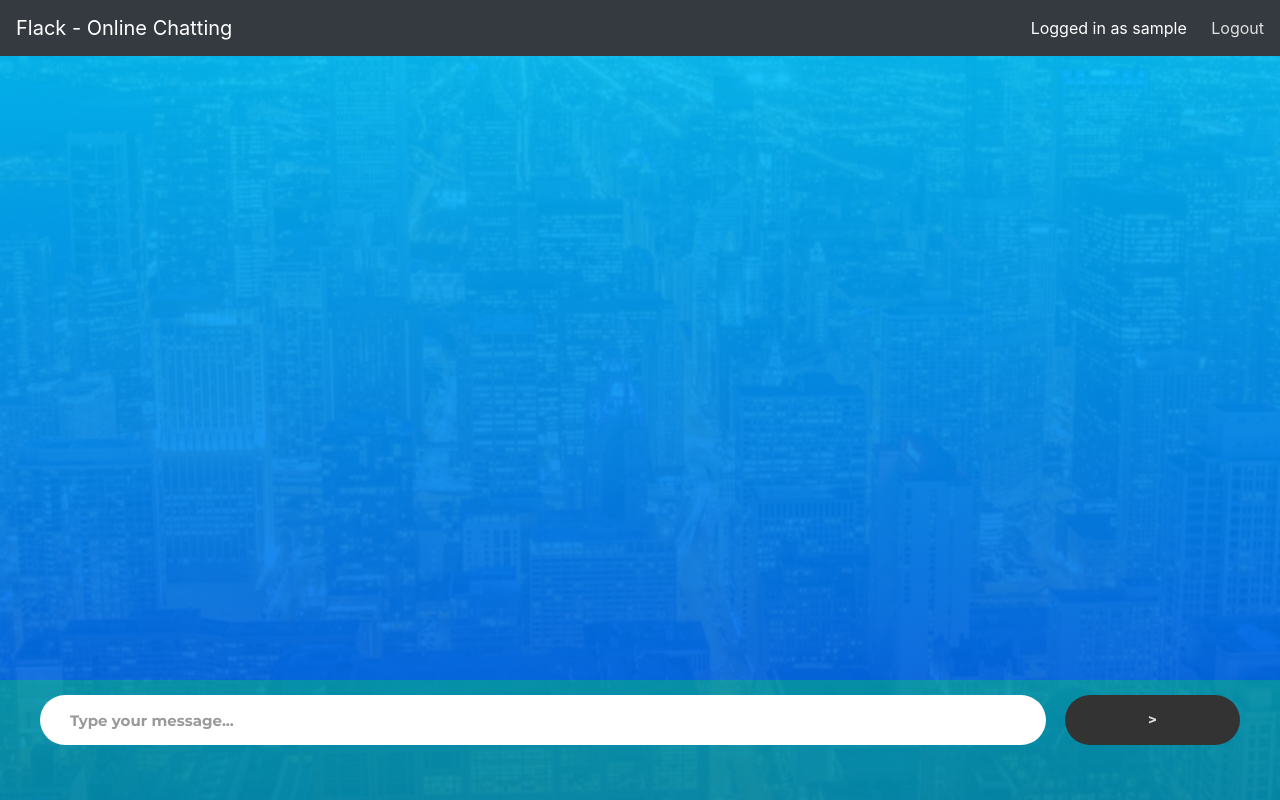
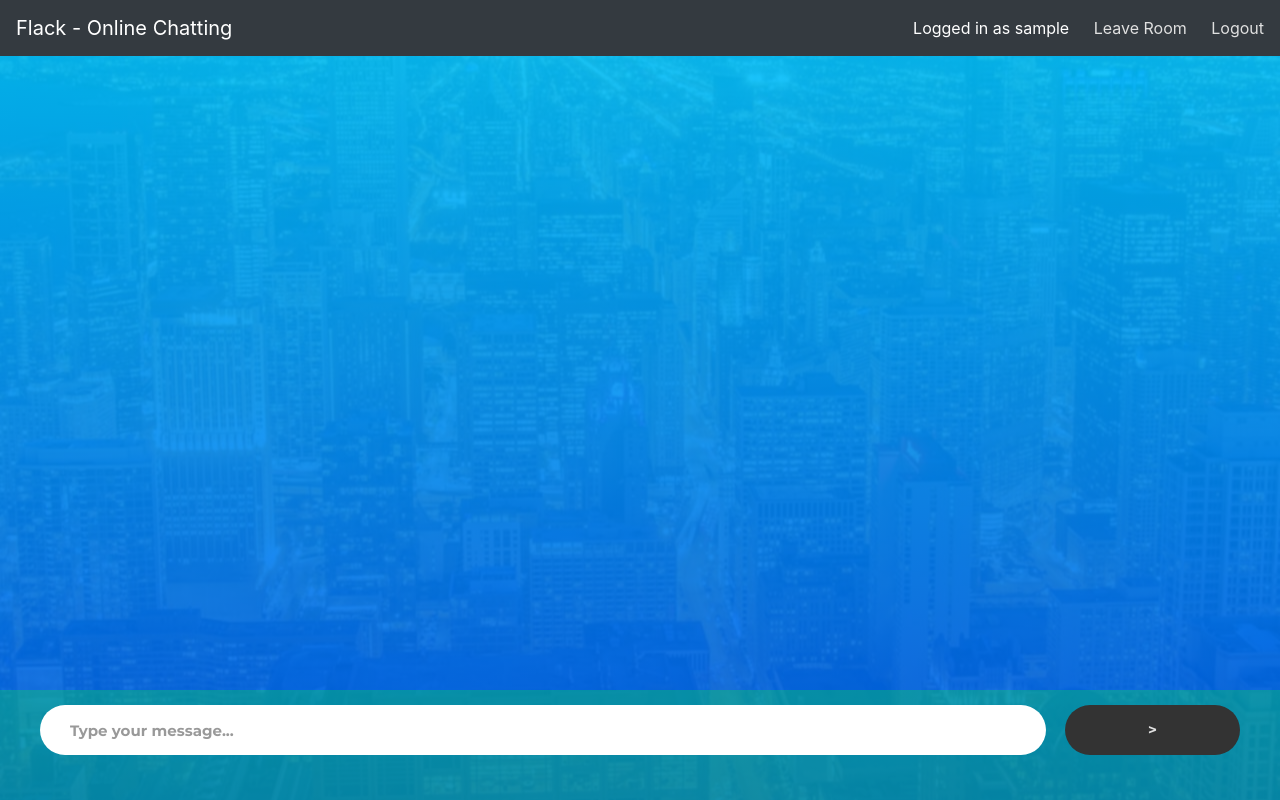
Before and after one commit to hanif-ali/cs50w, a Flask app: template project2/templates/chat.html in a window 1280 px wide. Run offline with Flask 2, Linux system fonts and the light colour scheme; the template is opened without the code that fills it: most values are stand-ins (such as "Sample title", 1, 10 or a date in 2020); some libraries are stand-ins or nearby versions.

Commit message:
Improved on backend Added chat join/leave features Message in group upon joining/leaving Changed the data structures for storing messages

```diff
--- a/project2/application.py
+++ b/project2/application.py
@@ -7,7 +7,7 @@ app.config["SECRET_KEY"] = "1k3jflakj3243kljs"
 
 socket = SocketIO(app)
 
-users = []
+users = {}
 
 # {"room":[ ("Sender", "Text") ] }
 chat_rooms = {}
@@ -33,10 +33,15 @@ def add_header(r):
     r.headers['Cache-Control'] = 'public, max-age=0'
     return r
 
+def leave_group(username):
+    if users[username]:
+        chat_rooms[users[username]].append((username, "Left the group."))
+    users[username] = None
+
 
 @app.route("/")
 def index():
-    if session.get("logged_in"):
+    if session.get("logged_in") and session.get("username") in users:
         return redirect("/join")
     print(users, file=sys.stdout)
     return render_template("index.html")
@@ -50,7 +55,7 @@ def login():
     if username in users:
         return render_template("index.html", taken=True)
     else:
-        users.append(username)
+        users[username] = None
         session["logged_in"] = True
         session["username"] = username
         session["gender"] = gender
@@ -59,17 +64,20 @@ def login():
 
 @app.route("/join")
 def join():
-    if not session.get("logged_in"):
+    username = session.get("username")
+    if not (session.get("logged_in") and username in users):
         return redirect("/")
-    username = session.get("username")
+    if users[username]:
+        return redirect(f"/chat/{users[username]}")
     room_names = list(chat_rooms.keys())
     return render_template("join.html", room_names=room_names, username=username)
 
 
 @app.route("/create", methods=["POST"])
 def create_room():
-    if not session.get("logged_in"):
+    if not (session.get("logged_in") and session.get("username") in users):
         return redirect("/")
+    username = session["username"]
 
     room_name = request.form.get("name")
     topic = request.form.get("topic")
@@ -79,24 +87,33 @@ def create_room():
 
     else:
         chat_rooms[room_name] = []
-        chat_rooms[room_name].append((session["username"], "Created Group"))
+        chat_rooms[room_name].append((username, "Created Group"))
+        users[username] = room_name
         return redirect(f"/chat/{room_name}")
 
 
 @app.route("/join_room", methods=["POST"])
 def join_room():
+
+    if not (session.get("logged_in") and session.get("username") in users):
+        return redirect("/")
+
+    username = session.get("username")
+
     room_name = request.form.get("room_name")
-    if not session.get("logged_in"):
-        return redirect("/")
+
     if room_name in chat_rooms.keys():
+        users[username] = room_name
+        chat_rooms[room_name].append((username, "Joined the Chat"))
         return redirect(f"/chat/{room_name}")
+
     else:
         return redirect(url_for("join"))
 
 
 @app.route("/chat/<string:room_name>")
 def chat(room_name):
-    if not session.get("logged_in"):
+    if not (session.get("logged_in") and session.get("username") in users):
         return redirect("/")
     username = session.get("username")
     if room_name not in chat_rooms.keys():
@@ -108,7 +125,7 @@ def chat(room_name):
 
 @app.route("/add", methods=["POST"])
 def add_message():
-    if not session.get("logged_in"):
+    if not (session.get("logged_in") and session.get("username") in users):
         return redirect("/")
     username = session.get("username")
     room_name = request.form.get("room_name")
@@ -123,13 +140,24 @@ def add_message():
 def logout():
     username = session.get("username")
     try:
-        del session["logged_in"]
-        del session["username"]
-        del session["gender"]
-        users.remove(username)
+        leave_group(username)
+
+        users.pop(username)
+
+        session.clear()
     except: pass
     return redirect("/")
 
 
+@app.route("/leave/<string:room_name>")
+def leave(room_name):
+    if not (session.get("logged_in") and session.get("username") in users):
+        return redirect("/")
+    username = session.get("username")
+    leave_group(username)
+    return redirect("/join")
+
+
+
 if __name__== "__main__":
     socket.run(app, debug=True)
--- a/project2/static/chat.css
+++ b/project2/static/chat.css
@@ -11,6 +11,7 @@
 }
 
 .chat-box{
+    margin-top: 10px;
     height: 15vh;
     width: 100%;
     padding: 0px 40px 0px 40px;
--- a/project2/static/style.css
+++ b/project2/static/style.css
@@ -151,12 +151,12 @@ input[type="submit"]:hover{
   background-color: #444477;
 }
 
-.logout-link{
+.navigation-link{
   color: #e0e0e0;
   transform: color 0.2s;
   margin-left: 20px
 }
-.logout-link:hover{
+.navigation-link:hover{
   color: #ffffff;
   text-decoration: none;
 }
--- a/project2/templates/chat.html
+++ b/project2/templates/chat.html
@@ -4,7 +4,12 @@
 <link rel="stylesheet" href="{{url_for('static', filename='chat.css')}}">
 {% endblock %}
 
+{% block links %}
+<a href="/leave/{{room_name}}" class="navigation-link">Leave Room</a>
+{% endblock %}
+
 {% block content %}
+
 
 
 <div class="wrap-chat">
--- a/project2/templates/layout.html
+++ b/project2/templates/layout.html
@@ -16,7 +16,8 @@
             {% if username %}
             <span class="span ml-auto text-white" >
                 Logged in as {{username}}
-                <a href="/logout" class="logout-link">Logout</a>
+                {% block links %}{% endblock %}
+                <a href="/logout" class="navigation-link">Logout</a>
             </span>
             {% endif %}
         </nav>
```
